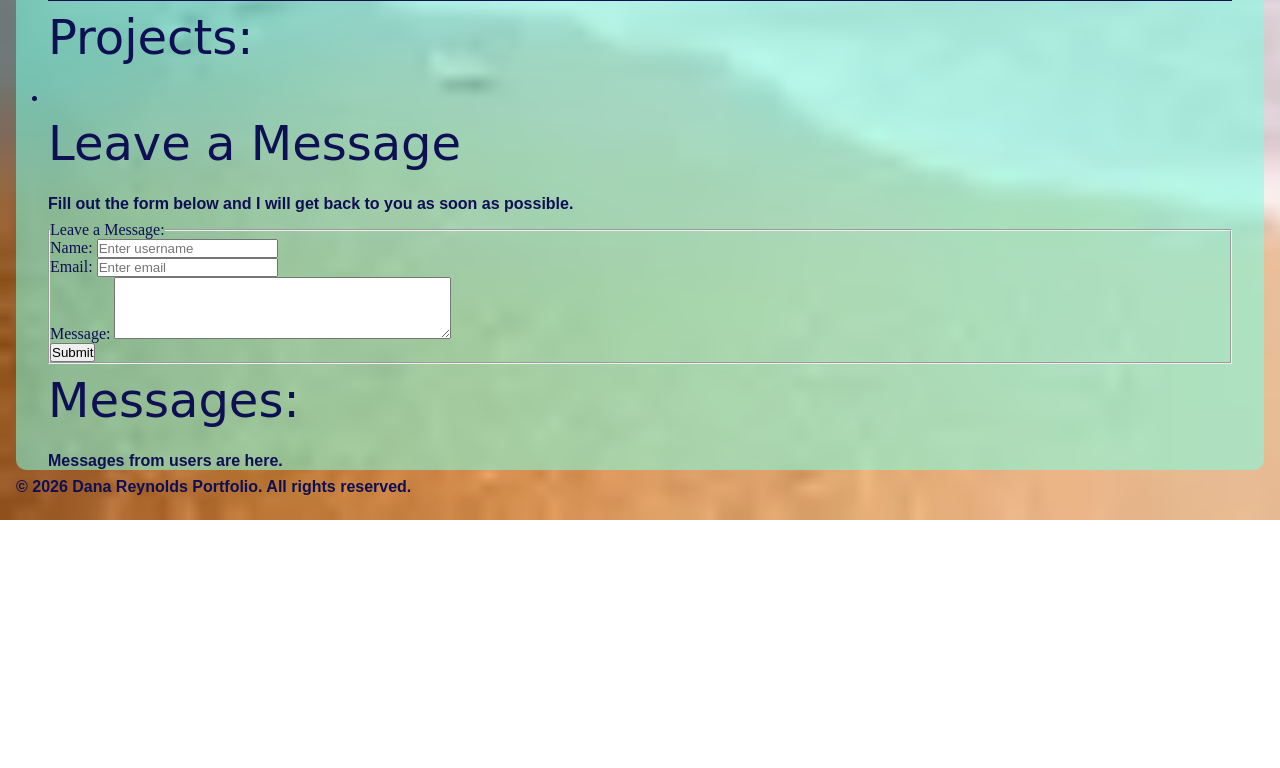
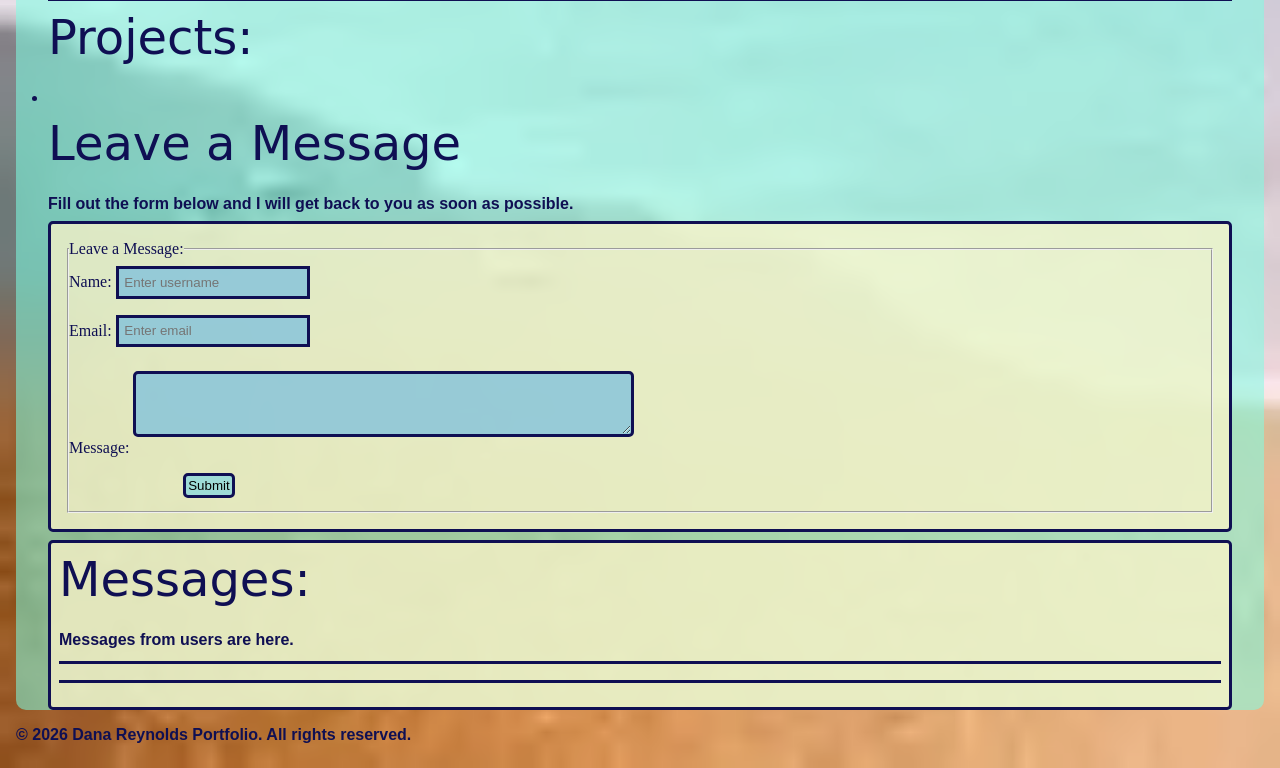
Before and after one commit to Dana-codeExplorer/Dana-Reynolds-JS-Intro26.4, a plain HTML site: page index.html in a window 1280 px wide. Shown: the part 1576-2344 px from the top of the page. Before the commit the page ends 2096 px from the top, so only its background shows below. Drawn offline with Linux system fonts and the light colour scheme; a web font is replaced by a local one.

Commit message:
added css for message section

```diff
--- a/css/index.css
+++ b/css/index.css
@@ -266,6 +266,68 @@ p{
   padding-right:.5rem;
   padding-left: .5rem;
 }
+form{
+  display: flex;
+  flex-direction: column;
+  padding:1rem;
+  background-color: rgba(250, 244, 201, 0.77);
+  border: 3px solid rgb(15, 15, 83);
+  border-radius: 5px;
+}
+
+input{
+  margin: .5rem 0;
+  background-color: rgba(128, 194, 221, 0.77);
+  border: 3px solid rgb(15, 15, 83);
+  padding: .5%;
+}
+textarea{
+  background-color: rgba(128, 194, 221, 0.77);
+  border: 3px solid rgb(15, 15, 83);
+  margin: 1rem 0;
+  border-radius: 5px;
+}
+#messages-list{
+  padding: .5rem;
+  border-top: 3px solid rgb(15, 15, 83);
+   border-bottom: 3px solid rgb(15, 15, 83);
+  margin-bottom: 1em;
+  list-style: none;
+}
+.message-list-p{
+  margin-bottom: .75rem;
+  list-style: none;
+}
+button{
+  text-align: center;
+  background-color: rgba(138, 216, 224, 0.77);
+  padding:2px;
+  border: 3px solid rgb(15, 15, 83);
+  border-radius: 5px;
+  margin-left:10%;
+  margin-top:1rem;
+  margin-bottom: 1em;
+}
+#messages{
+  padding: .5rem;
+  margin-bottom:1rem;
+  background-color: rgba(250, 244, 201, 0.77);
+  border-radius: 5px;
+  border: 3px solid rgb(15, 15, 83);
+}
+.users-name{
+  color: rgb(15, 15, 83);
+  font-weight: 700;
+  font: size 2em;
+
+}
+.users-email{
+  font-weight: 500;
+}
+.users-message{
+  font-weight: 500;
+  color: rgb(2, 13, 2);
+}
 
 @media (max-width: 768px) {
   .c-link a{
@@ -276,22 +338,3 @@ p{
     margin-left: 1rem;
   }
 }
-
-.message-list{
-  background-color: rgba(250, 244, 201, 0.77);
-  border: 3px solid rgb(15, 15, 83);
-  padding: 1rem;
-  list-style: none;
-}
-.users-name{
-  color: rgb(15, 15, 83);
-  font-weight: 700;
-
-}
-.users-email{
-  font-weight: 500;
-}
-.users-message{
-  font-weight: 500;
-  color: rgb(2, 13, 2);
-}
--- a/index.html
+++ b/index.html
@@ -115,21 +115,25 @@
           <fieldset>
             <legend>Leave a Message:</legend>
             <label for="usersName">Name:</label>
-            <input type= "text" id= "usersName" name= "usersName" required placeHolder= "Enter username">
+            <input type="text" id= "usersName" name= "usersName" required placeholder= "Enter username">
             <br>
             <label for="usersEmail">Email:</label>
             <input type="email" id="usersEmail" name="usersEmail" required placeholder="Enter email">
             <br>
-            <label for="usersMessage">Message:</label>
-            <textarea id="usersMessage" name="message" rows="4" cols='40' required></textarea>
+            <label for="message">Message:</label>
+
+            <textarea id="message" name="message" rows="4" cols='60' required></textarea>
             <br>
-            <button type="submit">Submit</button>
+            <div class="button-container">
+              <button type="submit">Submit</button>
+            </div>
+
           </fieldset>
         </form>
       </section>
       <section id= "messages">
         <h2>Messages:</h2>
-        <p id="messages-list-p">Messages from users are here.</p>
+        <p class="message-list-p">Messages from users are here.</p>
         <ul id="messages-list"> </ul>
       </section>
     </main>
--- a/js/index.js
+++ b/js/index.js
@@ -49,36 +49,28 @@ console.log(messageForm);
 messageForm.addEventListener('submit', function (event) {
   event.preventDefault();
   const usersName = event.target.usersName.value;
-//   console.log(usersName);
+  //   console.log(usersName);
   const usersEmail = event.target.usersEmail.value;
-//   console.log(usersEmail);
-  const usersMessage = event.target.message.value;
-//   console.log(usersMessage);
+  //   console.log(usersEmail);
+  const message = event.target.message.value;
+  //   console.log(usersMessage);
 
   const messageList = document.querySelector('ul#messages-list');
-  messageList.setAttribute('class', 'messages-list');
+
   const newMessage = document.createElement('li');
 
-  newMessage.innerHTML = `<a href="mailto:${usersEmail}" class="users-name">${usersName}</a><span>${usersMessage}</span>`;
+  newMessage.innerHTML = `<a href="mailto:${usersEmail}" class="users-name">${usersName} (email)</a><p>message: <span class="users-message">${message}</span></p>`;
 
-  const usersMessageElement = document.createElement('span');
-  usersMessageElement.textContent = `${usersMessage}`;
-  usersMessageElement.setAttribute('class', 'users-message');
-
-  newMessage.appendChild(usersMessageElement);
-
-  messageList.appendChild(newMessage);
   const removeButton = document.createElement('button');
   removeButton.innerText = 'remove';
   removeButton.setAttribute('type', 'button');
+  removeButton.setAttribute('class', 'button');
+
   removeButton.addEventListener('click', function () {
     const entry = removeButton.parentElement;
     entry.remove();
-    newMessage.appendChild(removeButton);
-
   });
   newMessage.appendChild(removeButton);
-
+  messageList.appendChild(newMessage);
   messageForm.reset();
-
 });
```
